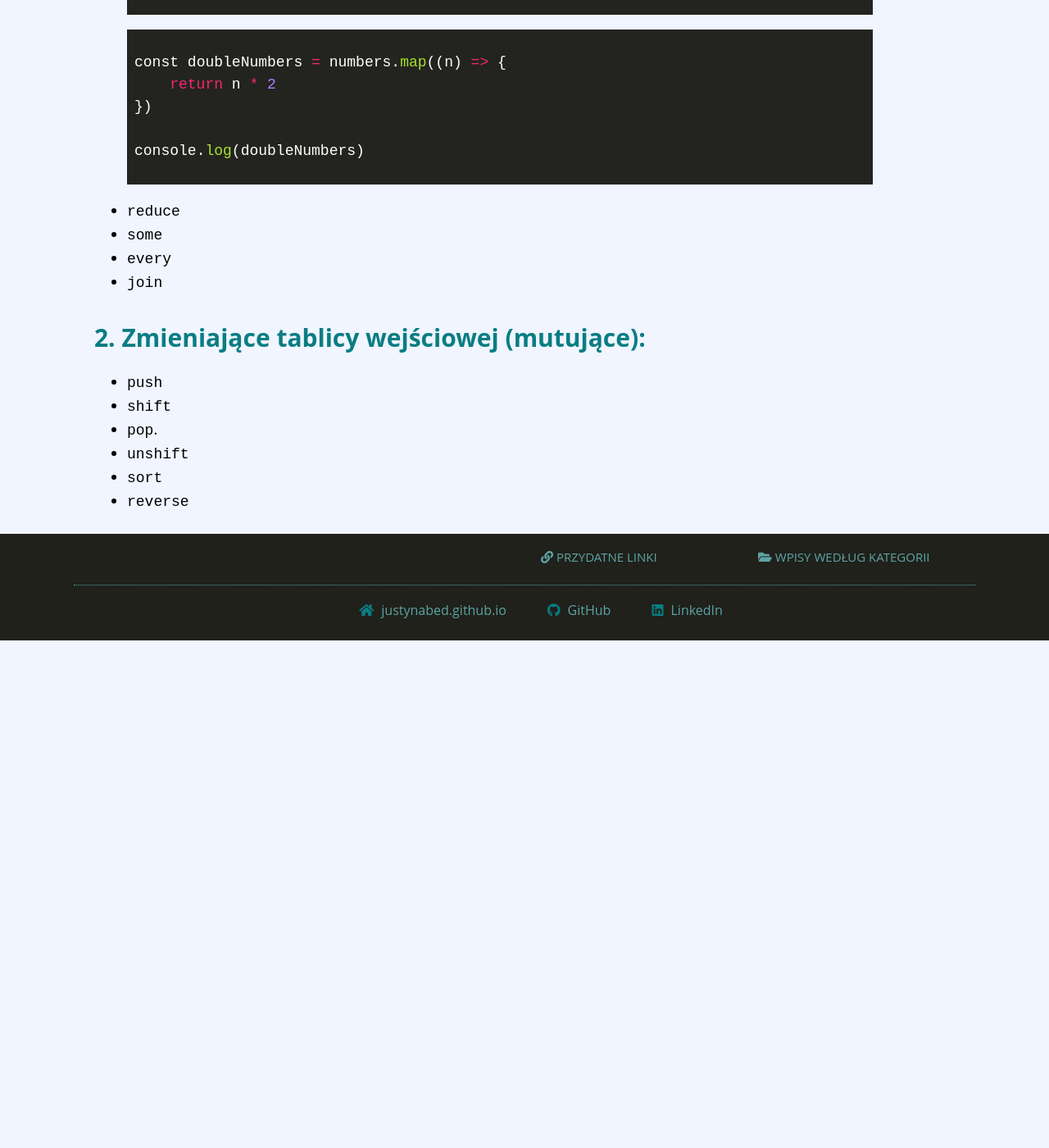
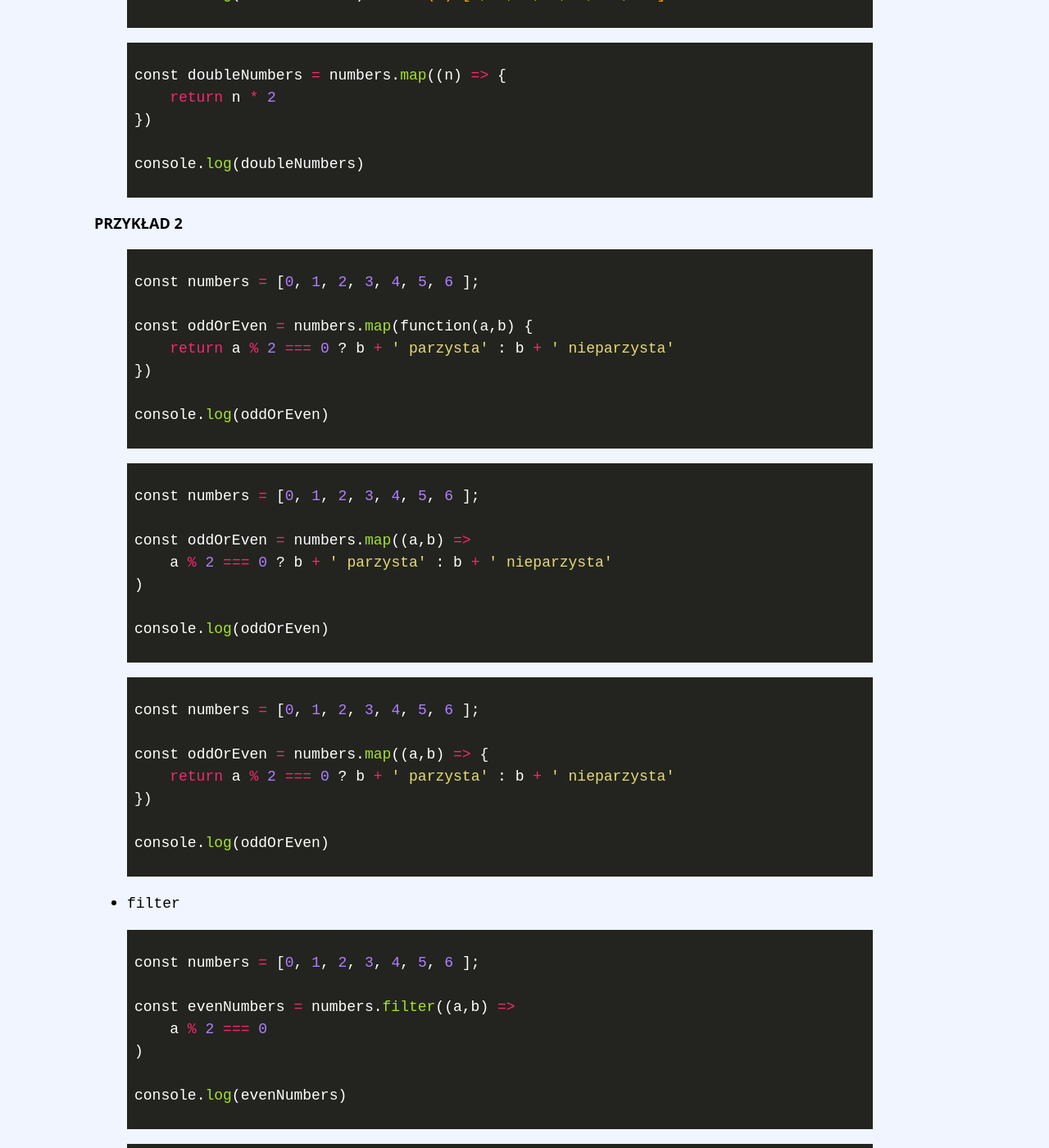
Before and after one commit to JustynaBed/Til, a Jekyll site: the page built from _posts/2019-02-19-tablice.md, in a window 1280 px wide and 1400 px high, scrolled down 722 px. Shown: the whole window at 82% size. Built offline with Jekyll 4.4.1, drawn with Linux system fonts in a browser that asks for light colours; nearby versions of some CDN libraries; before the commit the page ends 1503 px from its top, so only the background shows below that; some of the changed text lies outside the part shown.

Commit message:
filter, reduce, join

```diff
--- a/_posts/2019-02-19-tablice.md
+++ b/_posts/2019-02-19-tablice.md
@@ -6,23 +6,23 @@
 
 ### **1. Niezmieniające tablicy wejściowej (niemutujące):**
 + `map`
-+ `filter`
 
+**PRZYKŁAD 1**
 {% highlight ruby %}
 const numbers = [0, 1, 2, 3, 4, 5, 6, 7];
 
-const dubleNumbers = numbers.map(function(n) {
+const doubleNumbers = numbers.map(function(n) {
     return (n * 2)
 })
 
-console.log(dubleNumbers)      // (7) [0, 2, 4, 6, 8, 10, 12]
+console.log(doubleNumbers)      // (7) [0, 2, 4, 6, 8, 10, 12]
 {% endhighlight %}
 
 {% highlight ruby %}
 const numbers = [0, 1, 2, 3, 4, 5, 6, 7];
 const doubleNumbers = numbers.map(n => n * 2)
 
-console.log(dubleNumbers)     //(7) [0, 2, 4, 6, 8, 10, 12]
+console.log(doubleNumbers)     //(7) [0, 2, 4, 6, 8, 10, 12]
 {% endhighlight %}
 
 {% highlight ruby %}
@@ -32,10 +32,94 @@
 
 console.log(doubleNumbers)
 {% endhighlight %}
+
+**PRZYKŁAD 2**
+{% highlight ruby %}
+const numbers = [0, 1, 2, 3, 4, 5, 6 ];
+
+const oddOrEven = numbers.map(function(a,b) {
+    return a % 2 === 0 ? b + ' parzysta' : b + ' nieparzysta'
+})
+
+console.log(oddOrEven)
+{% endhighlight %}
+
+{% highlight ruby %}
+const numbers = [0, 1, 2, 3, 4, 5, 6 ];
+
+const oddOrEven = numbers.map((a,b) =>
+    a % 2 === 0 ? b + ' parzysta' : b + ' nieparzysta'
+)
+
+console.log(oddOrEven)
+{% endhighlight %}
+
+{% highlight ruby %}
+const numbers = [0, 1, 2, 3, 4, 5, 6 ];
+
+const oddOrEven = numbers.map((a,b) => {
+    return a % 2 === 0 ? b + ' parzysta' : b + ' nieparzysta'
+})
+
+console.log(oddOrEven)
+{% endhighlight %}
+
++ `filter`
+{% highlight ruby %}
+const numbers = [0, 1, 2, 3, 4, 5, 6 ];
+
+const evenNumbers = numbers.filter((a,b) =>
+    a % 2 === 0
+)
+
+console.log(evenNumbers)
+{% endhighlight %}
+
+{% highlight ruby %}
+const numbers = [0, 1, 2, 3, 4, 5, 6 ];
+
+const evenNumbers = numbers.filter(function(a,b) {
+    return a % 2 === 0
+})
+
+console.log(evenNumbers)
+{% endhighlight %}
+
 + `reduce`
+Spłaszczenie tablicy do oczekiwanej wartości.
+
+{% highlight ruby %}
+const numbers = [0, 1, 2, 3, 4, 5, 6 ];
+
+const sum = numbers.reduce((acc, next) => {
+    return acc+ next
+}, 10)
+
+console.log(sum)
+{% endhighlight %}
+
+{% highlight ruby %}
+const numbers = [0, 1, 2, 3, 4, 5, 6 ];
+
+const sum = numbers.reduce((acc, next) =>
+    acc+ next
+, 20)
+
+console.log(sum)
+{% endhighlight %}
+
 +  `some`
 +  `every`
 +  `join`
+Zmiana elementów tablicy w string.
+
+{% highlight ruby %}
+const numbers = [0, 1, 2, 3, 4, 5, 6 ];
+
+const getStringWithNumbers = numbers.join()
+
+console.log(getStringWithNumbers) //0,1,2,3,4,5,6
+{% endhighlight %}
 
 ### **2. Zmieniające tablicy wejściowej (mutujące):**
 + `push`
```
